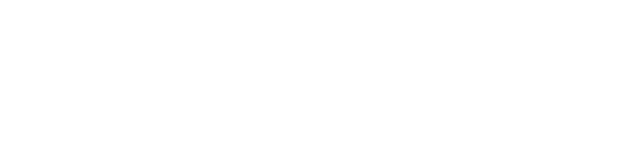
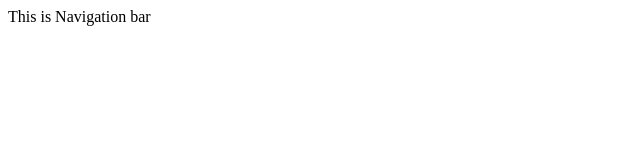
Before and after one commit to VijayKrishnaY07/repotest, a plain HTML site: page index.html in a window 1280 px wide. Shown: the whole page, without its empty margins (0-640 px from the left). Drawn offline with Linux system fonts and the light colour scheme.

Commit message:
Create Footer and About.html files

```diff
--- a/index.html
+++ b/index.html
@@ -5,5 +5,7 @@
     <meta name="viewport" content="width=device-width, initial-scale=1.0" />
     <title>Document</title>
   </head>
-  <body></body>
+  <body>
+    <nav>This is Navigation bar</nav>
+  </body>
 </html>
```
Also changed, not shown: about.html (added), footer.html (added).
